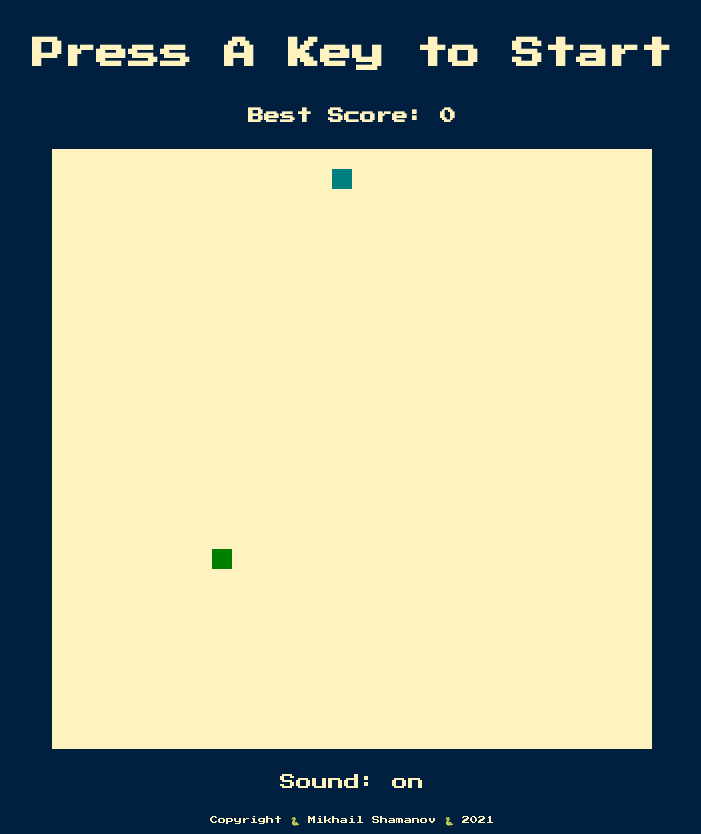
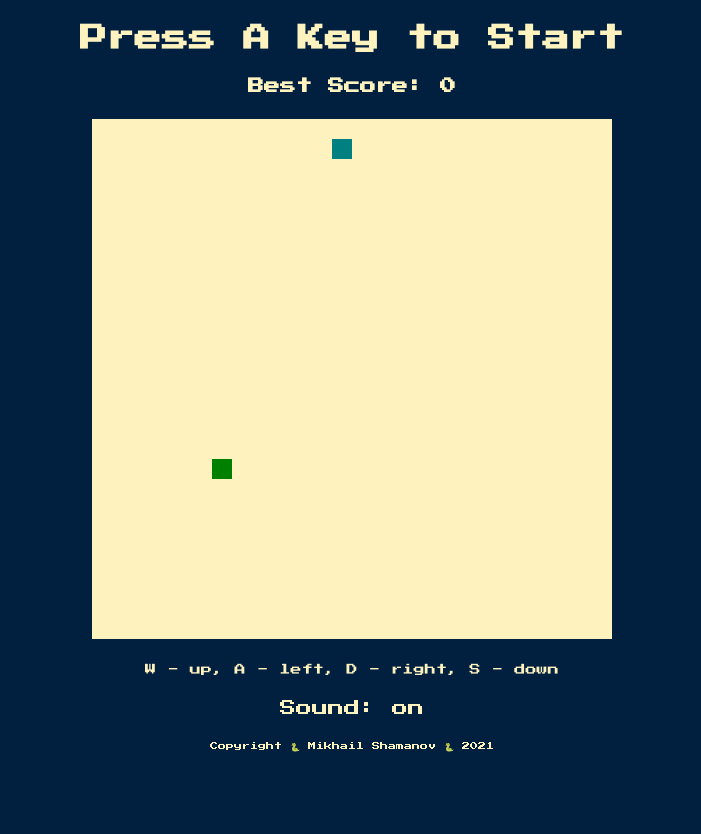
Before and after one commit to mshamanov/snakegame, a plain HTML site: page index.html in a window 1280 px wide. Shown: the whole page, without its empty margins (288-989 px from the left). After the commit the page ends 800 px from the top, so only its background shows below. Drawn offline with nearby package versions, Linux system fonts and the light colour scheme.

Commit message:
Add files via upload

```diff
--- a/game.js
+++ b/game.js
@@ -1,5 +1,5 @@
 // CONSTANTS
-const fieldSize = 30;
+const fieldSize = 26;
 const snakeSize = 1;
 const snakeClass = "snake";
 const wormClass = "worm";
--- a/index.html
+++ b/index.html
@@ -13,6 +13,9 @@
   <h2 id="best-score">Best Score: 0</h2>
   <div class="container">
     <div id="field"></div>
+    <div id="controls">
+      <p>W - up, A - left, D - right, S - down</p>
+    </div>
     <div id="settings">
       <p id="sound-setting">Sound: on</p>
     </div>
--- a/styles.css
+++ b/styles.css
@@ -11,18 +11,22 @@ footer {
 }
 
 #score-title {
-  font-size: 2rem;
-  margin: 3%;
+  font-size: 1.7rem;
+  margin: 2%;
 }
 
 #best-score {
   font-size: 1rem;
-  margin: 3% auto 2%;
+  margin: 2% auto;
+}
+
+#controls {
+  font-size: 0.7rem;
+  margin: 2% auto;
 }
 
 #settings {
   font-size: 1rem;
-  margin: 2% auto 0;
 }
 
 .container {
```
